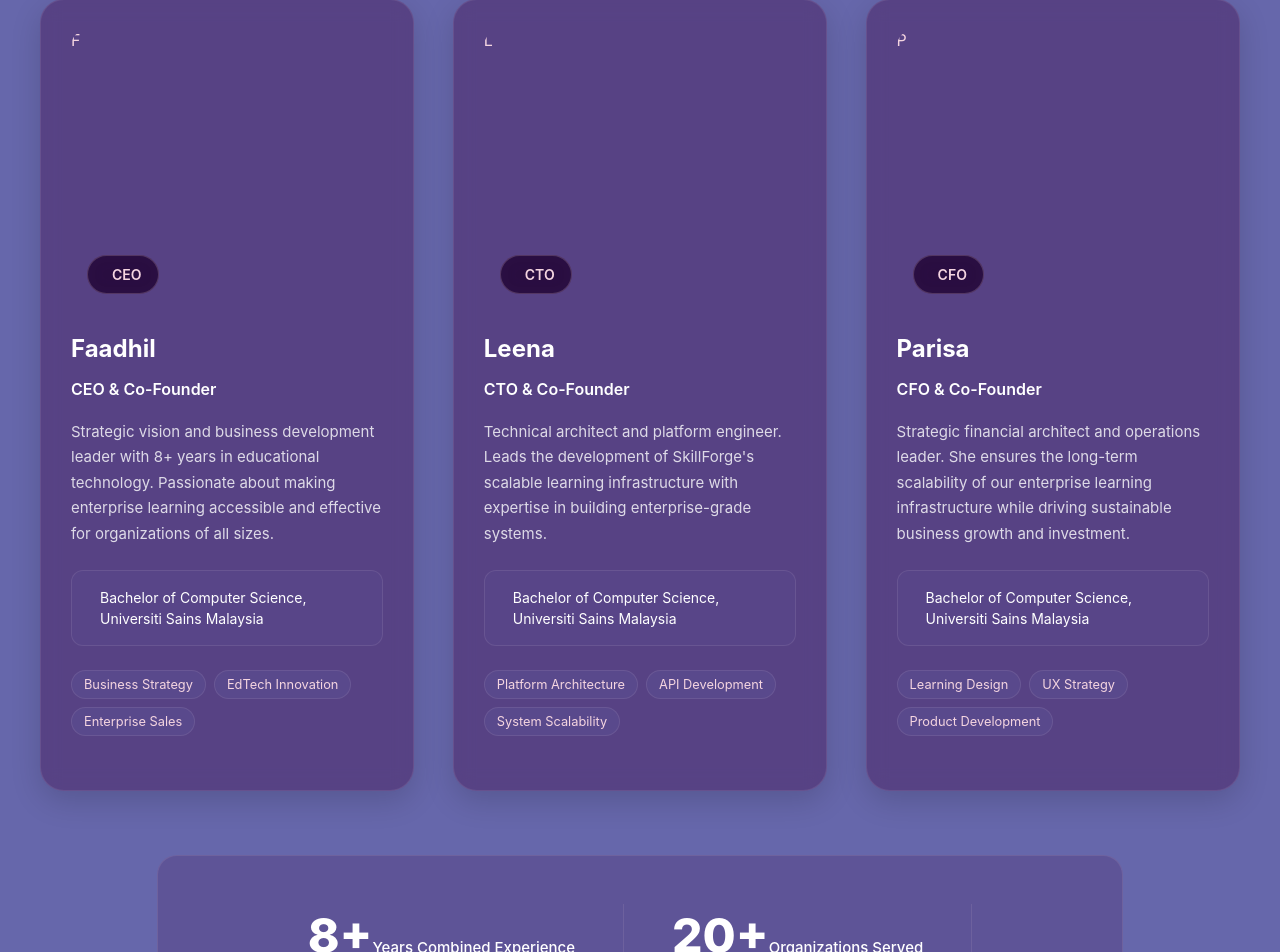
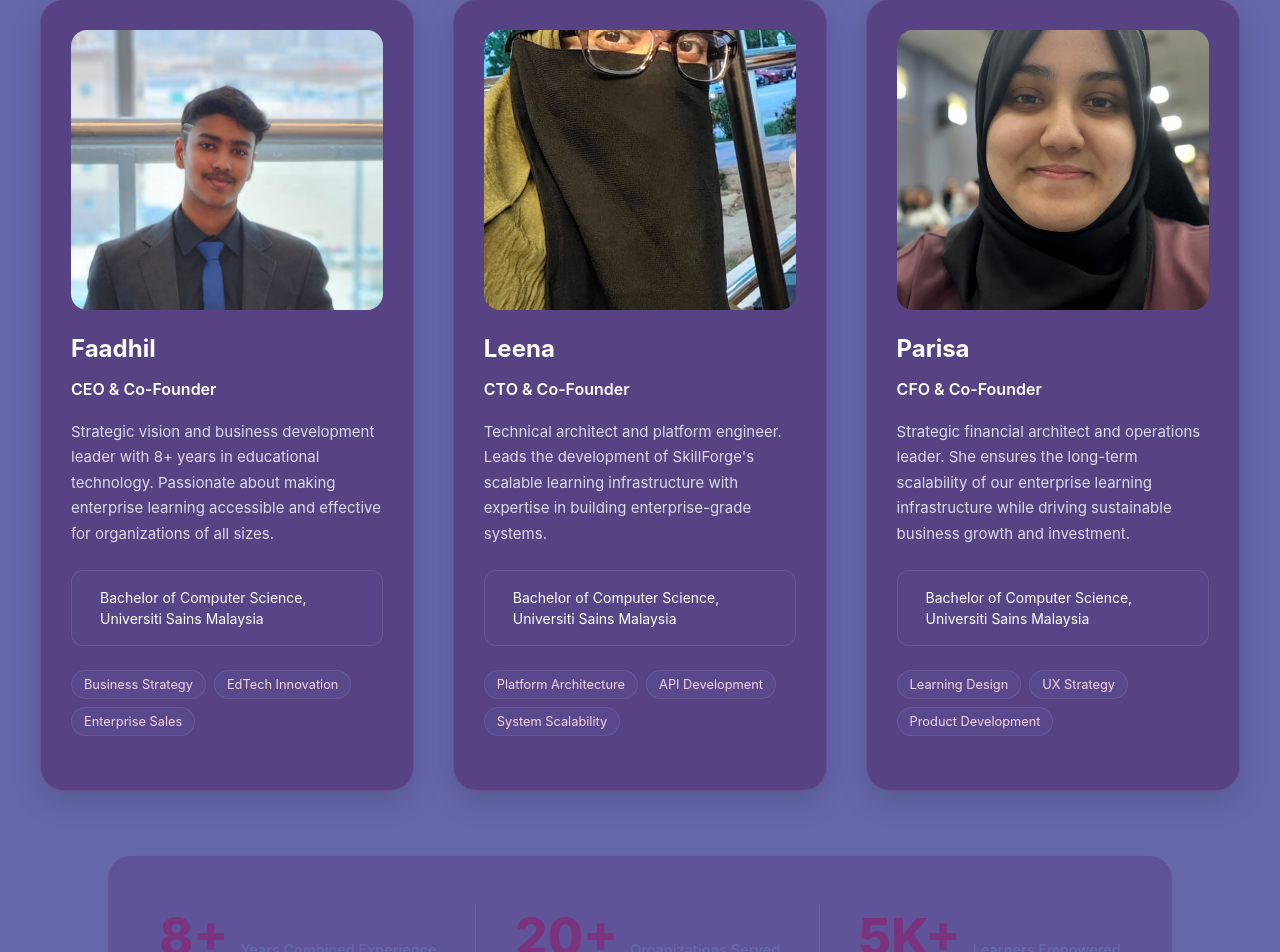
Before and after one commit to pseudo-ghost/platform, a React (Vite) app in the folder my-react-app/: page / in a window 1280 px wide. Shown: the part 10395-11347 px from the top of the page. Built offline with nearby package versions, Linux system fonts and the light colour scheme.

Commit message:
pictures added

```diff
--- a/my-react-app/src/components/Team/Team.jsx
+++ b/my-react-app/src/components/Team/Team.jsx
@@ -191,12 +191,40 @@ function Team() {
               <div style={styles.selectedRing}></div>
             )}
 
-            {/* Photo Container */}
-            <div style={styles.photoContainer}>
-              {/* Placeholder: Gradient with Initials */}
+
+              <div style={styles.photoContainer}>
+              {founder.photo && (
+                <img
+                  src={founder.photo}
+                  alt={founder.name}
+                  style={{
+                    width: '100%',
+                    height: '100%',
+                    objectFit: 'cover',
+                    display: 'block',
+                    position: 'relative',
+                    zIndex: 2, // Sits above the placeholder
+                    borderRadius: '12px'
+                  }}
+                  onError={(e) => {
+                    e.target.style.display = 'none';
+                  }}
+                />
+              )}
+
+              {/* Placeholder: Absolute positioned so it doesn't push the image */}
               <div style={{
                 ...styles.photoPlaceholder,
-                background: founder.gradient
+                background: founder.gradient || 'linear-gradient(135deg, #7B337E 0%, #210635 100%)',
+                position: 'absolute',
+                top: 0,
+                left: 0,
+                width: '100%',
+                height: '100%',
+                zIndex: 1, // Sits behind the image
+                display: 'flex',
+                alignItems: 'center',
+                justifyContent: 'center'
               }}>
                 <span style={styles.initials}>
                   {founder.name.split(' ').map(n => n[0]).join('')}
@@ -206,7 +234,7 @@ function Team() {
               {/* Role Badge */}
               <div style={styles.roleBadge}>
                 <span style={styles.roleIcon}>
-
+                  {founder.role.includes('CEO') ? '👔' : founder.role.includes('CTO') ? '💻' : '📊'}
                 </span>
                 <span style={styles.roleBadgeText}>{founder.role.split('&')[0].trim()}</span>
               </div>
@@ -437,29 +465,33 @@ const styles = {
   },
   statsSection: {
     display: 'flex',
-    justifyContent: 'center',
+    flexDirection: 'row', // Force horizontal
+    justifyContent: 'space-around',
     alignItems: 'center',
-    gap: 'clamp(2rem, 4vw, 3rem)',
-    flexWrap: 'wrap',
-    maxWidth: '900px',
-    margin: '0 auto 4rem',
+    flexWrap: 'nowrap', // Prevent stats from dropping below
+    maxWidth: '1000px',
+    margin: '4rem auto',
     padding: '3rem 2rem',
-    backgroundColor: "rgba(66, 13, 75, 0.2)",
-    borderRadius: '1.25rem',
+    backgroundColor: 'rgba(66, 13, 75, 0.2)',
+    borderRadius: '24px',
     border: '1px solid rgba(245, 213, 224, 0.1)',
   },
+  statCard: {
+    display: 'flex',
+    flexDirection: 'row', // Number and label side-by-side
+    alignItems: 'baseline',
+    gap: '12px',
+  },
   statNumber: {
-    fontSize: 'clamp(2.5rem, 4vw, 3rem)',
+    fontSize: 'clamp(2.5rem, 4vw, 3.5rem)',
     fontWeight: '800',
-    color: 'white',
-    lineHeight: '1',
+    color: '#7B337E', // MOON Vibrant Purple
   },
   statLabel: {
-    fontSize: '0.9375rem',
-    color: 'white',
-    marginTop: '0.75rem',
-    textAlign: 'center',
-    fontWeight: '500',
+    fontSize: '0.9rem',
+    color: '#6667AB', // MOON Blue-Purple
+    fontWeight: '600',
+    whiteSpace: 'nowrap',
   },
   statDivider: {
     width: '1px',
@@ -470,7 +502,7 @@ const styles = {
   detailContainer: {
     background: "rgba(33, 6, 53, 0.98)", // Deep Navy solid feel
     borderRadius: "32px",
-    padding: "clamp(2rem, 5vw, 4rem)", // Responsive padding
+    padding: "clamp(2rem, 5vw, 4rem)",
     marginTop: "40px",
     border: "2px solid #7B337E", // Vibrant Purple accent
     boxShadow: "0 0 30px rgba(123, 51, 126, 0.3)",
```
